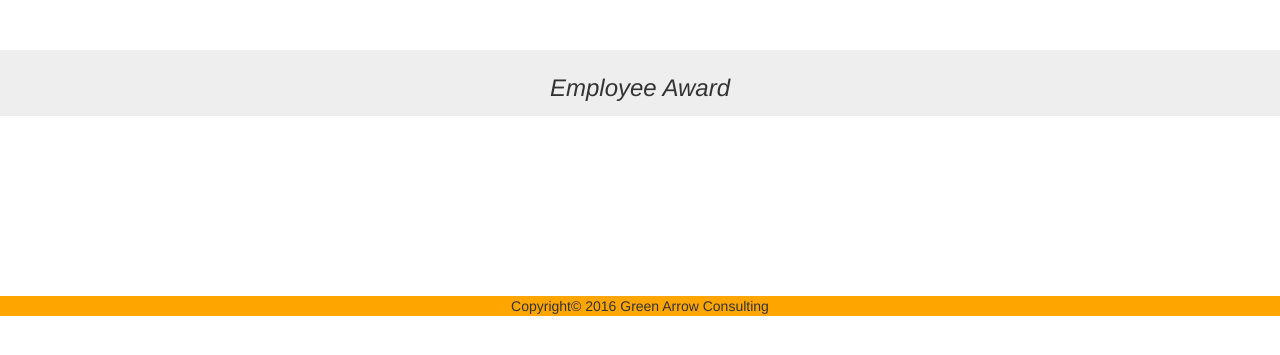
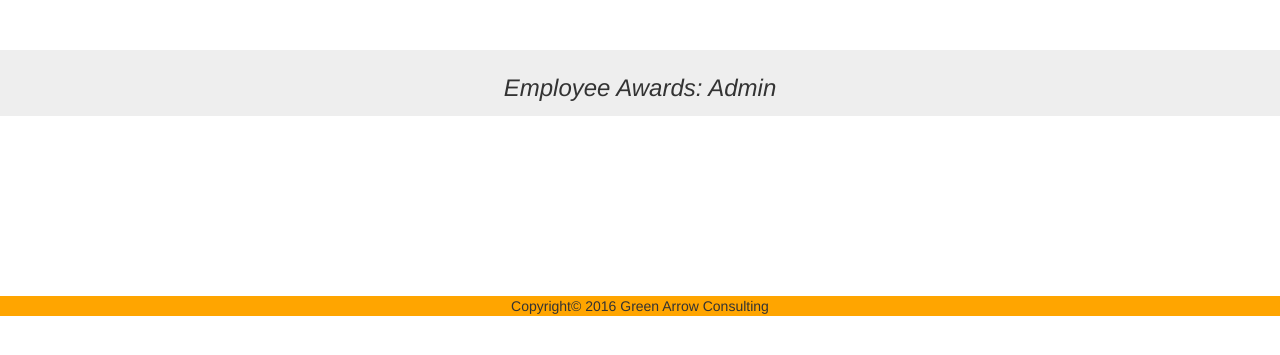
Before and after one commit to bsinghvt/employee-awards, a PHP site: page /admin/index.php in a window 1280 px wide. Shown: the top 355 px of the page. Run offline with PHP 8.4, Linux system fonts and the light colour scheme; the visitor is signed in with stand-in values (Sample User, id 1); data that the repository does not hold is empty; some libraries are stand-ins or nearby versions.

Commit message:
Update admin/index.php

```diff
--- a/public_html/employee-awards/admin/index.php
+++ b/public_html/employee-awards/admin/index.php
@@ -5,7 +5,7 @@ error_reporting(E_ALL);
 require_once(__DIR__.'/../website-files/initialize.php');
 $session->check_adm_login();
 if(!$session->is_admin_logged_in()) {redirect_to("login.php");}
-get_template("header.php");
+get_template("admin-header.php");
 ?>
 <?php get_template("footer.php");
  ?>
```
